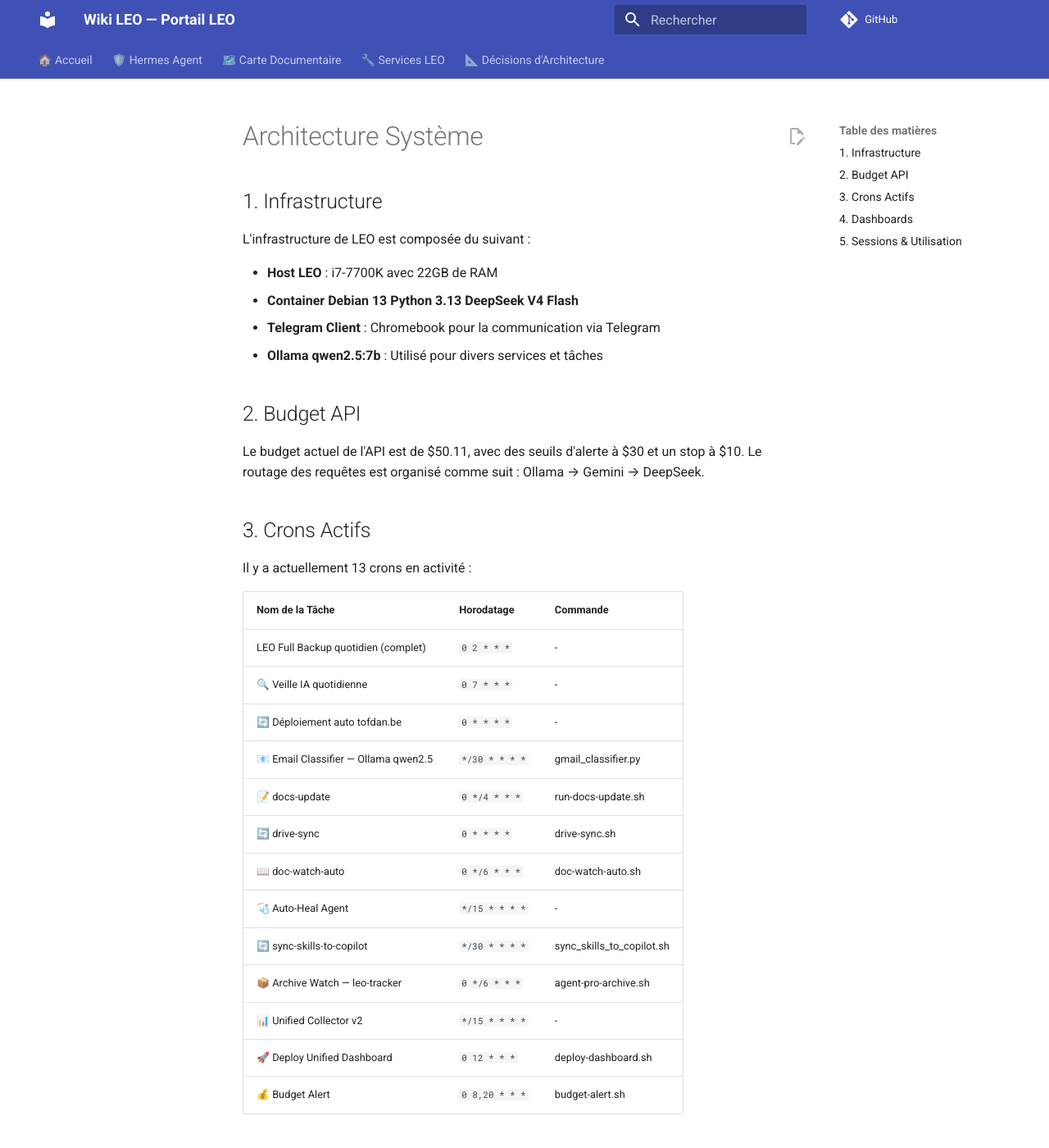
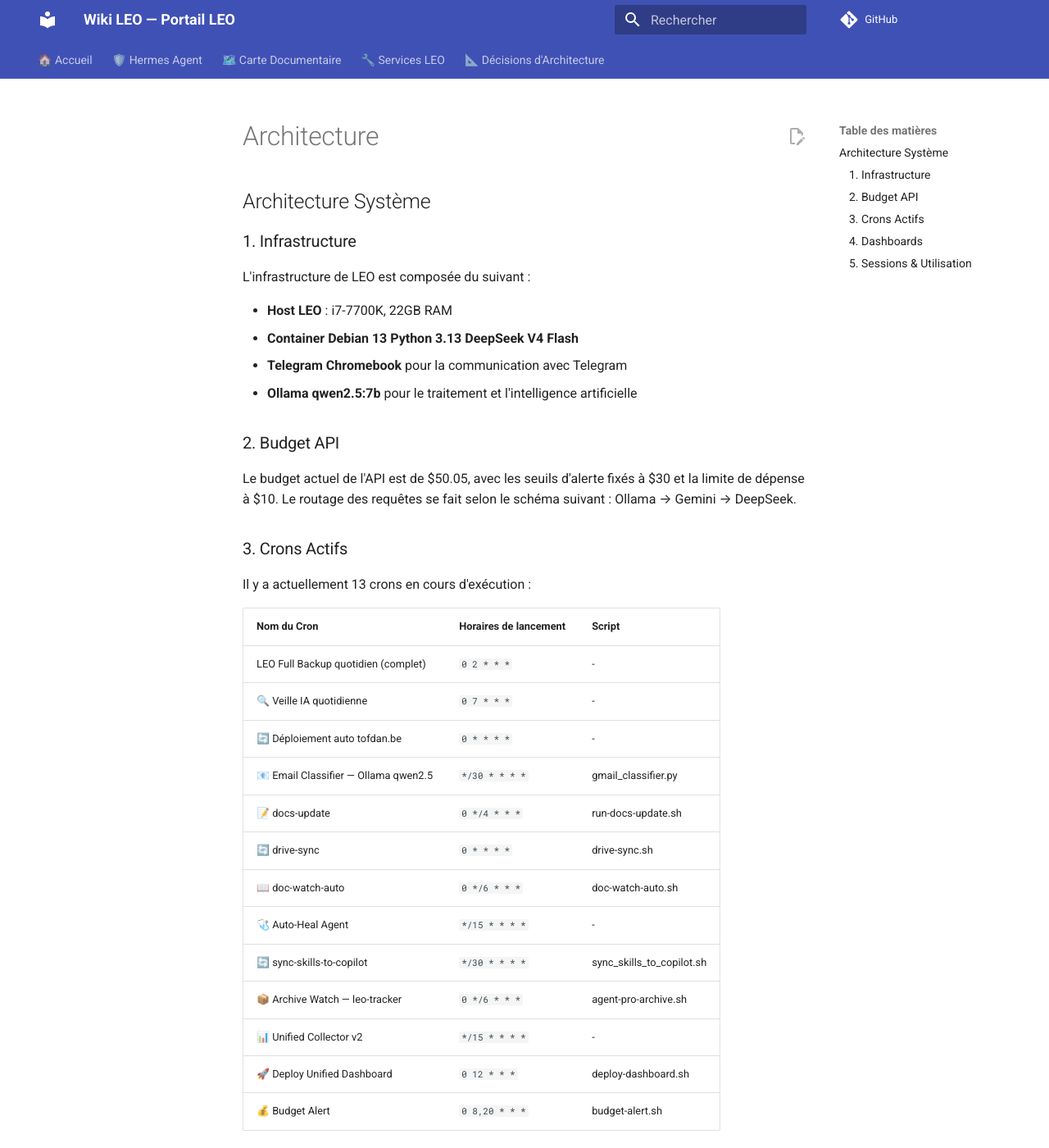
Before and after one commit to christophedanhier-hash/hermes-wiki, an MkDocs documentation site: the page built from docs/hermes/architecture.md, in a window 1280 px wide and 1400 px high. Shown: the whole window at 82% size. Built offline with MkDocs 1.6.1 and Material for MkDocs 9.7.7, drawn with Linux system fonts in a browser that asks for light colours; comment, search, counter and statistics services are not loaded; some of the changed text lies outside the part shown.

```diff
--- a/docs/hermes/architecture.md
+++ b/docs/hermes/architecture.md
@@ -1,21 +1,21 @@
-# Architecture Système
+## Architecture Système
 
-## 1. Infrastructure
+### 1. Infrastructure
 L'infrastructure de LEO est composée du suivant :
 
-- **Host LEO** : i7-7700K avec 22GB de RAM
+- **Host LEO** : i7-7700K, 22GB RAM
 - **Container Debian 13 Python 3.13 DeepSeek V4 Flash**
-- **Telegram Client** : Chromebook pour la communication via Telegram
-- **Ollama qwen2.5:7b** : Utilisé pour divers services et tâches
+- **Telegram Chromebook** pour la communication avec Telegram
+- **Ollama qwen2.5:7b** pour le traitement et l'intelligence artificielle
 
-## 2. Budget API
-Le budget actuel de l'API est de $50.11, avec des seuils d'alerte à $30 et un stop à $10. Le routage des requêtes est organisé comme suit : Ollama → Gemini → DeepSeek.
+### 2. Budget API
+Le budget actuel de l'API est de $50.05, avec les seuils d'alerte fixés à $30 et la limite de dépense à $10. Le routage des requêtes se fait selon le schéma suivant : Ollama → Gemini → DeepSeek.
 
-## 3. Crons Actifs
-Il y a actuellement 13 crons en activité :
+### 3. Crons Actifs
+Il y a actuellement 13 crons en cours d'exécution :
 
-| **Nom de la Tâche** | **Horodatage** | **Commande** |
-|---------------------|---------------|--------------|
+| **Nom du Cron** | **Horaires de lancement** | **Script** |
+| --- | --- | --- |
 | LEO Full Backup quotidien (complet) | `0 2 * * *` | - |
 | 🔍 Veille IA quotidienne | `0 7 * * *` | - |
 | 🔄 Déploiement auto tofdan.be | `0 * * * *` | - |
@@ -30,16 +30,21 @@ Il y a actuellement 13 crons en activité :
 | 🚀 Deploy Unified Dashboard | `0 12 * * *` | deploy-dashboard.sh |
 | 💰 Budget Alert | `0 8,20 * * *` | budget-alert.sh |
 
-## 4. Dashboards
-Les dashboards actuellement disponibles sont :
+### 4. Dashboards
+Les dashboards suivants sont disponibles :
 
 - crons
 - github
 - machines
 - wiki
 
-## 5. Sessions & Utilisation
-- **Total sessions** : 776
-- **Total messages** : 15905
-- **Sessions Telegram** : 11
-- **Taille de la base de données** : 113.7 MB
+### 5. Sessions & Utilisation
+Le nombre total de sessions est de 812 avec un total de 16143 messages. Les détails sur les sessions par plateforme sont :
+
+- **Telegram** : 11 sessions
+
+La taille totale de la base de données est de 116.3 MB.
+
+---
+
+C'est une vue d'ensemble de l'architecture système actuelle, mettant en lumière les composants clés et leurs interactions.
```
Also changed, not shown: docs/hermes/changelog.md (+15 -3 lines).
